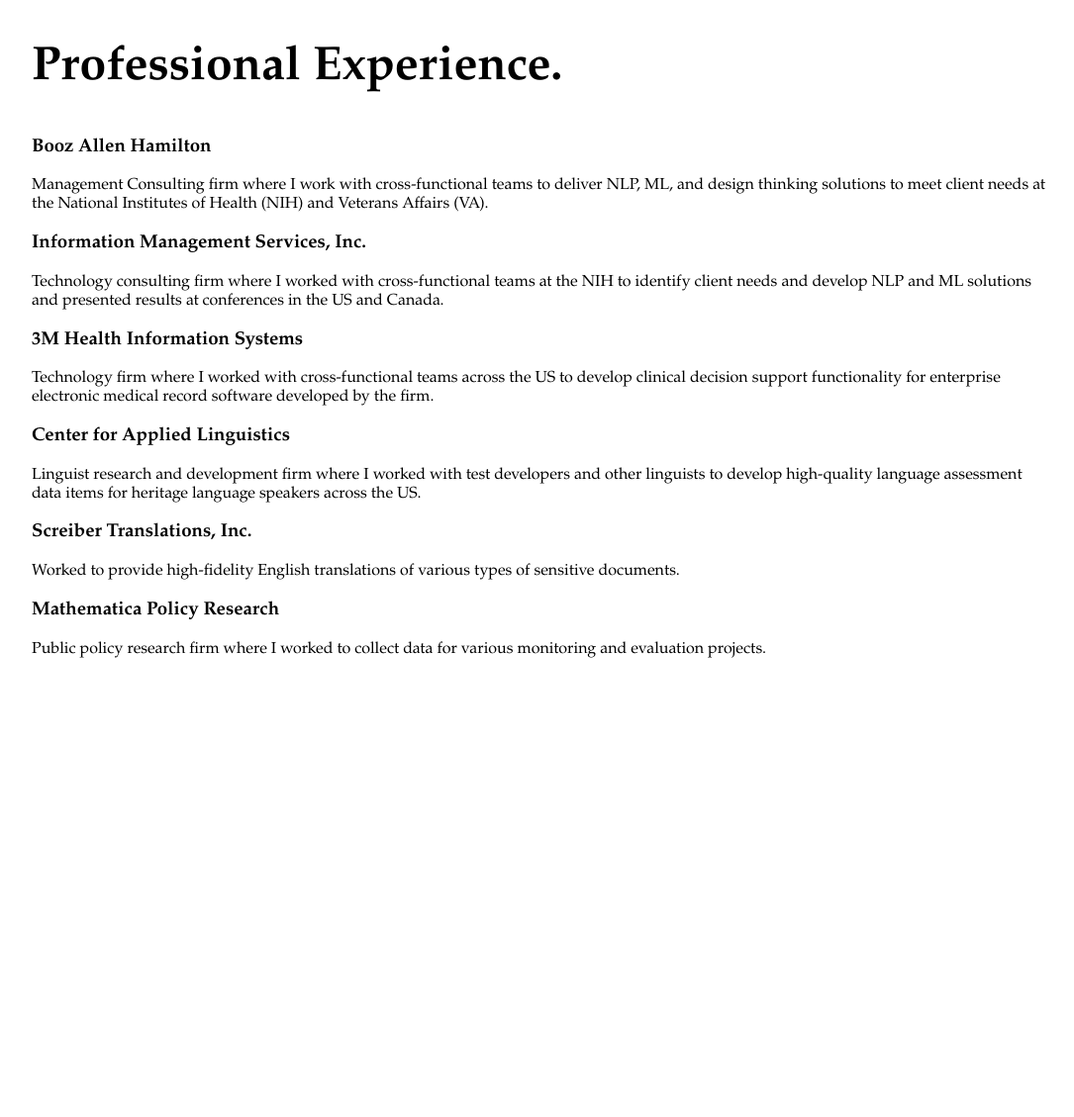
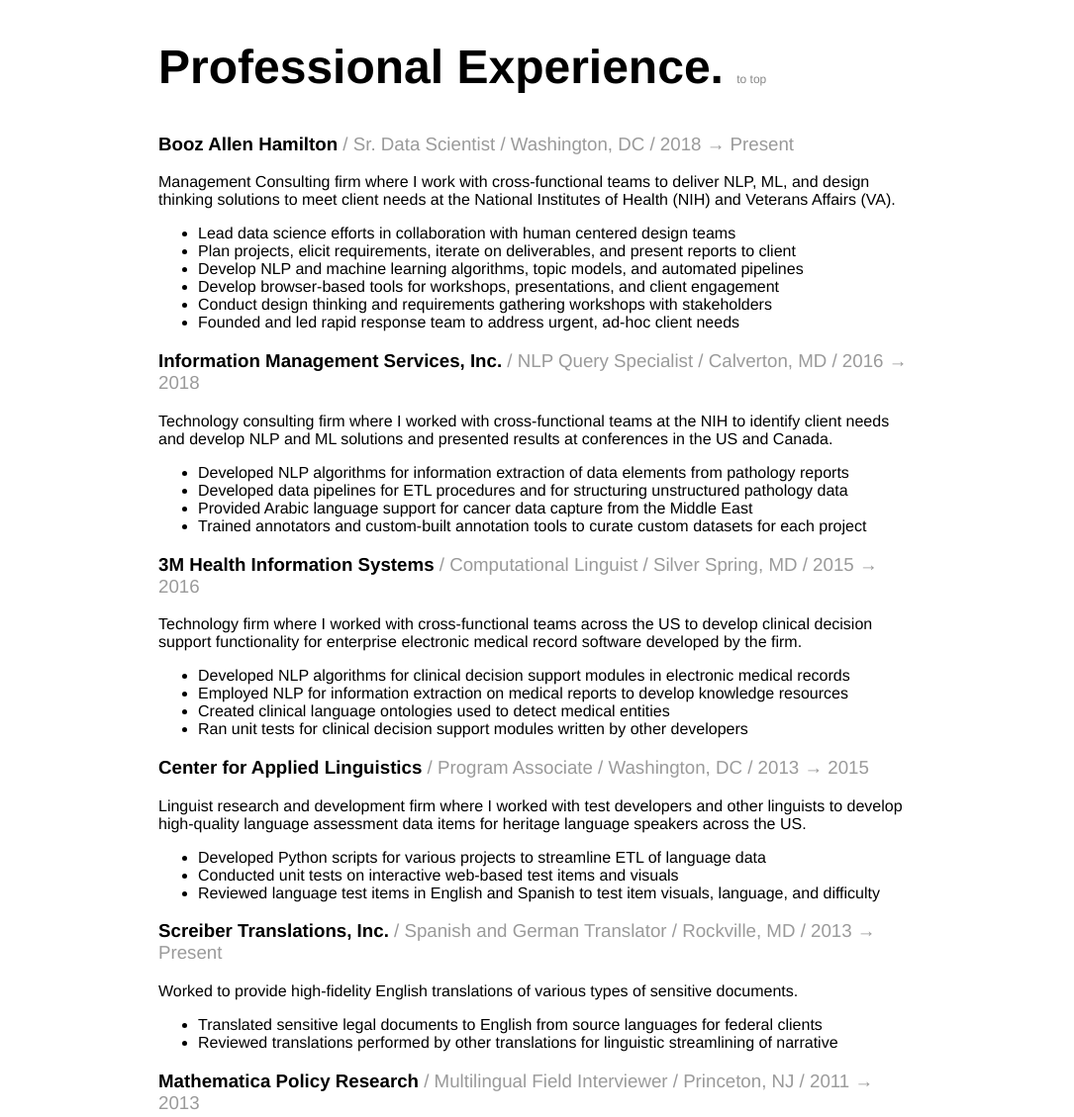
Before and after one commit to gabastil/website, a plain HTML site: page index.html in a window 1280 px wide. Shown: the part 1520-2649 px from the top of the page at 99% size, without its empty margins (96-1181 px from the left). Drawn offline with nearby package versions, Linux system fonts and the light colour scheme.

Commit message:
Updated professional experience

```diff
--- a/index.css
+++ b/index.css
@@ -21,37 +21,6 @@ html, head, body
 
     height: 100%;
     width: 100%;
-}
-
-.page
-{
-    padding: 0;
-    margin: 0;
-    height: 95%;
-    overflow: hidden;
-    text-align: center;
-}
-
-.page-extended
-{
-    height:  190%;
-}
-
-.resume
-{
-    font-family: "Garamond", "Bell MT", serif;
-    font-weight: 200;
-    margin: 0 auto;
-    padding: 0;
-
-    text-align: left;
-
-    width: 80%;
-    height: 100%;
-
-    cursor: default;
-    user-select: none;
-    -webkit-user-select: none;
 }
 
 #p1{}
@@ -82,9 +51,7 @@ html, head, body
     position: fixed;
     top: 10%;
     right: 5%;
-
     width: 7em;
-
     visibility: hidden;
 }
 
@@ -142,14 +109,51 @@ html, head, body
     background: #fff;
 }
 
+.page
+{
+    padding: 0;
+    margin: 0;
+    height: 95%;
+    overflow: hidden;
+    text-align: center;
+}
+
+.page-extended
+{
+    height:  190%;
+}
+
+.resume
+{
+    font-family: "Helvetica", "Arial", "Bell MT", serif;
+    font-weight: 200;
+    margin: 0 auto;
+    padding: 0;
+
+    text-align: left;
+
+    width: 60%;
+    height: 100%;
+
+    cursor: default;
+    user-select: none;
+    -webkit-user-select: none;
+}
+
+.resume h2 a
+{
+    text-decoration: none;
+    font-weight: 100;
+    font-size: 0.25em;
+    color: #888;
+}
+
 #p2 .resume span
 {
     font-size: 1.5em;
     font-family: "Helvetica", "Arial", sans-serif;
 
     text-align: left;
-
-    margin-bottom: 3em;
 
     width: 100%;
 }
@@ -181,3 +185,32 @@ html, head, body
     font-weight: 200;
     vertical-align: top;
 }
+
+/* Page 3 — Resume */
+
+#p3
+{
+    height:  auto;
+}
+
+#p3 .resume
+{
+    font-size: 1em;
+    font-weight: 200;
+}
+
+#p3 .resume h2
+{
+    /* font-size: 1.5em; */
+}
+
+#p3 .resume h3 span
+{
+    font-weight: 100;
+    color:  #9a9a9a;
+}
+
+#p3 .resume li:hover
+{
+    font-weight: 400;
+}
--- a/index.html
+++ b/index.html
@@ -17,6 +17,8 @@
     <script type="text/javascript" src="index.js"></script>
 </head>
 <body>
+    <a id="top"></a>
+
     <div id="p1" class="page">
         <div id="content">
             <div id="visual">
@@ -94,31 +96,90 @@
 
     <div id="p3" class="page page-extended">
         <div class="resume">
-            <h2>Professional Experience.</h2>
+            <h2>Professional Experience. <a href="#top">to top</a></h2>
 
-            <h3>Booz Allen Hamilton</h3>
+            <h3>Booz Allen Hamilton <span>/ Sr. Data Scientist / Washington, DC / 2018 &rightarrow; Present</span></h3>
             Management Consulting firm where I work with cross-functional teams to deliver NLP, ML, and design thinking solutions to meet client needs at the National Institutes of Health (NIH) and Veterans Affairs (VA).
 
-            <h3>Information Management Services, Inc.</h3>
+            <ul>
+                <li>Lead data science efforts in collaboration with human centered design teams</li>
+                <li>Plan projects, elicit requirements, iterate on deliverables, and present reports to client</li>
+                <li>Develop NLP and machine learning algorithms, topic models, and automated pipelines</li>
+                <li>Develop browser-based tools for workshops, presentations, and client engagement</li>
+                <li>Conduct design thinking and requirements gathering workshops with stakeholders</li>
+                <li>Founded and led rapid response team to address urgent, ad-hoc client needs</li>
+            </ul>
+
+            <h3>Information Management Services, Inc. <span>/ NLP Query Specialist / Calverton, MD / 2016 &rightarrow; 2018</span></h3>
             Technology consulting firm where I worked with cross-functional teams at the NIH to identify client needs and develop NLP and ML solutions and presented results at conferences in the US and Canada.
 
-            <h3>3M Health Information Systems</h3>
+            <ul>
+                <li>Developed NLP algorithms for information extraction of data elements from pathology reports</li>
+                <li>Developed data pipelines for ETL procedures and for structuring unstructured pathology data</li>
+                <li>Provided Arabic language support for cancer data capture from the Middle East</li>
+                <li>Trained annotators and custom-built annotation tools to curate custom datasets for each project</li>
+            </ul>
+
+            <h3>3M Health Information Systems <span>/ Computational Linguist / Silver Spring, MD / 2015 &rightarrow; 2016</span></h3>
             Technology firm where I worked with cross-functional teams across the US to develop clinical decision support functionality for enterprise electronic medical record software developed by the firm.
 
-            <h3>Center for Applied Linguistics</h3>
+            <ul>
+                <li>Developed NLP algorithms for clinical decision support modules in electronic medical records</li>
+                <li>Employed NLP for information extraction on medical reports to develop knowledge resources</li>
+                <li>Created clinical language ontologies used to detect medical entities</li>
+                <li>Ran unit tests for clinical decision support modules written by other developers</li>
+            </ul>
+
+            <h3>Center for Applied Linguistics <span>/ Program Associate / Washington, DC / 2013 &rightarrow; 2015</span></h3>
             Linguist research and development firm where I worked with test developers and other linguists to develop high-quality language assessment data items for heritage language speakers across the US.
 
-            <h3>Screiber Translations, Inc.</h3>
+            <ul>
+                <li>Developed Python scripts for various projects to streamline ETL of language data</li>
+                <li>Conducted unit tests on interactive web-based test items and visuals</li>
+                <li>Reviewed language test items in English and Spanish to test item visuals, language, and difficulty</li>
+            </ul>
+
+            <h3>Screiber Translations, Inc. <span>/ Spanish and German Translator / Rockville, MD / 2013 &rightarrow; Present</span></h3>
             Worked to provide high-fidelity English translations of various types of sensitive documents.
 
-            <h3>Mathematica Policy Research</h3>
+            <ul>
+                <li>Translated sensitive legal documents to English from source languages for federal clients</li>
+                <li>Reviewed translations performed by other translations for linguistic streamlining of narrative</li>
+            </ul>
+
+            <h3>Mathematica Policy Research <span>/ Multilingual Field Interviewer / Princeton, NJ / 2011 &rightarrow; 2013</span></h3>
             Public policy research firm where I worked to collect data for various monitoring and evaluation projects.
+
+            <ul>
+                <li>Interviewed hard to reach populations across the US who are recipients of federal programmes</li>
+                <li>Educated participants of surveys evaluating federal programmes on tracking and gathering programme-specific data such as tracking food purchases and consumption</li>
+                <li>Located hard to reach respondents with tools such as Accurint to ensure studies and surveys maintain adequate responses for analysis</li>
+            </ul>
+
+            <h3>Hackensack University Medical Center  <span>/ Registered Nurse / Hackensack, NJ / 2010 &rightarrow; 2011</span></h3>
+            Regional trauma center where I worked with multi-disciplinary teams to provide high quality nursing to improve patient health outcomes and ensured continuity of care for patients and family members.
+
+            <ul>
+                <li>Admitted ambulatory, acute, and transfer patients to the epilepsy monitoring unit</li>
+                <li>Administered medications via various routes of administration</li>
+                <li>Coordinate care with healthcare providers and provide nursing care to patients and family</li>
+                <li>Educated patients and family members on home care and medication upon discharge</li>
+            </ul>
+
+
         </div>
     </div>
 
     <div id="p4" class="page">
         <div class="resume">
-            <h2>Publications.</h2>
+            <h2>Publications. <a href="#top">to top</a></h2>
+            Abastillas, G (2018). “You are what you tweet: A Divergence in code-switching practices in Cebuano and English speakers in the Philippines”. Language & Literature in a Glocal World. Singapore: Springer.
+<br/>
+Abastillas, G. L.; Morris, S. D.; Boten, J. A.; Tumurchudur, T.; Vora, K.; Fearn, P. F. (2017). Characterizing a Learning Curve for Annotating Data for Training and Validation of Natural Language Processing Systems. Poster presented at: American Medical Informatics Association Annual Symposium; 2017 November 4 – 8: Washington, DC.
+
+Abastillas, G.; Lam, C.; Petkov, V.; Adamo, P.; Coyle, L.; Stevens, J.; Wu, X. C.; Hsieh, M. C.; Negoita, S (2017). Data Quality Audit on Melanoma Tumor Depth with Rule-Based Natural Language Processing. Poster presented at: North American Association of Central Cancer Registries (NAACCR) Annual Conference; 2017 June 19 – 22; Albuquerque, NM.
+
+Abastillas, G.; Lam, C. (2017). Data Quality Audits with Rule-Based Natural Language Processing. Presented at: Georgetown NLP Summit; 2017 June 28; Washington, DC.
         </div>
     </div>
 
```
